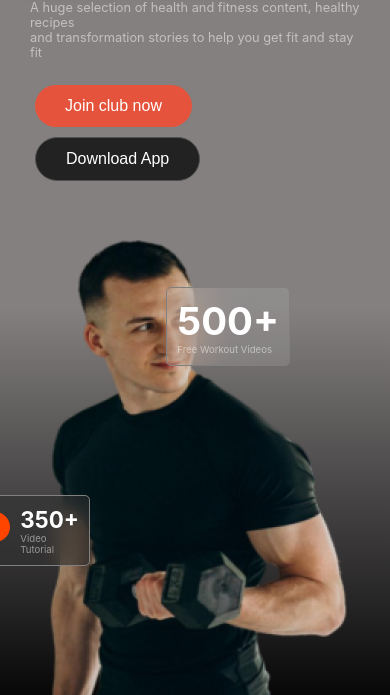
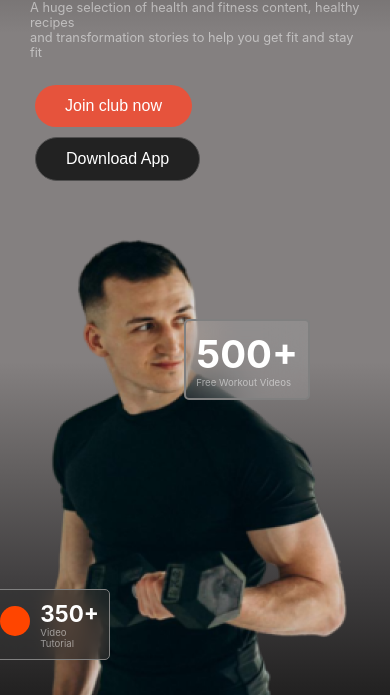
Before and after one commit to Alifa-AS/B10A2-second-assign, a plain HTML site: page index.html in a window 390 px wide. Shown: the part 405-1100 px from the top of the page. Drawn offline with Linux system fonts and the light colour scheme; a web font is replaced by a local one.

Commit message:
added responsive

```diff
--- a/index.html
+++ b/index.html
@@ -43,9 +43,9 @@
                             <img src="./images/Bannner.png" alt="">
                        </div>
                 </div>
-                <!-- <div class="p-icon">
+                <div class="p-icon">
                     <img src="./images/play.png" alt="">
-                </div> -->
+                </div>
                 <div class="head-card">
                     <div class="card-1">
                         <span>
--- a/styles/responsive.css
+++ b/styles/responsive.css
@@ -37,22 +37,22 @@
         margin-left: 20px;
         margin-top: 0px;
     }
-    .p-icon img{
+    .p-icon, .p-icon img{
       display: none;
     }
 
     .card-1{
         max-width: 100%;
-        bottom: 350px;
-        right: 100px;
+        bottom: 400px;
+        right: 80px;
     }
     .card-1 h1{
         font-size: 2.4rem;
     }
     .card-2{
         max-width: 100%;
-        bottom: 150px;
-        right: 300px;
+        bottom: 140px;
+        right: 280px;
     }
 
     /* habit */
--- a/styles/style.css
+++ b/styles/style.css
@@ -139,10 +139,10 @@ nav li a{
     object-fit: cover;
     background-size: cover;
     background-position: center;
-    margin-left: 250px;
+    margin-left: 180px;
     /* border: 2px solid white; */
     max-width: 350px;
-    max-height: 500px;
+    /* max-height: 500px; */
     margin-top: 60px;
 }
 
@@ -163,14 +163,14 @@ nav li a{
     position: relative;
 }
 .card-1{
-    border: 1px solid gray;
+    border: 2px solid gray;
     max-width: 100%;
     /* max-height: 80px; */
     background-color: rgba(255, 255, 255, 0.1);
     backdrop-filter: blur(20px);
     position: absolute;
-    bottom: 280px;
-    right: 60px;
+    bottom: 400px;
+    right: 150px;
     border-radius: 5px;
     padding: 10px;
     box-sizing: border-box;
@@ -193,8 +193,8 @@ nav li a{
     background-color: rgba(48, 48, 48, 0.54);
     backdrop-filter: blur(10px);
     position: absolute;
-    bottom: 50px;
-    right: 350px;
+    bottom: 100px;
+    right: 400px;
     border-radius: 5px;
     padding: 10px;
 
```
